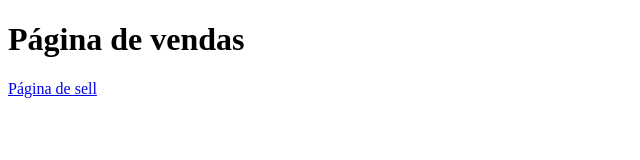
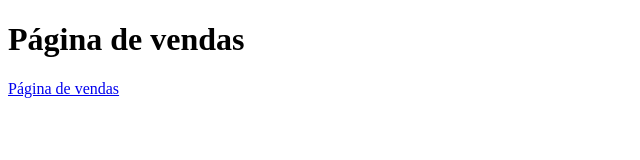
Before and after one commit to Luis22Ant/AULA, a plain HTML site: page index.html in a window 1280 px wide. Shown: the full height of the page, 0-640 px from the left. Drawn offline with Linux system fonts and the light colour scheme.

Commit message:
made changes

```diff
--- a/index.html
+++ b/index.html
@@ -8,6 +8,6 @@
 </head>
 <body>
     <h1>Página de vendas</h1>
-    <a href="vendas.html">Página de sell</a>
+    <a href="vendas.html">Página de vendas</a>
 </body>
 </html>
```
